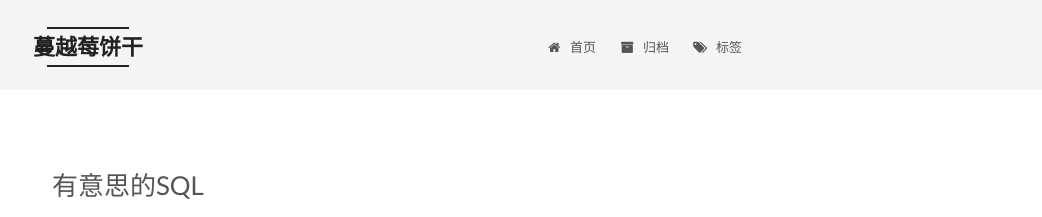
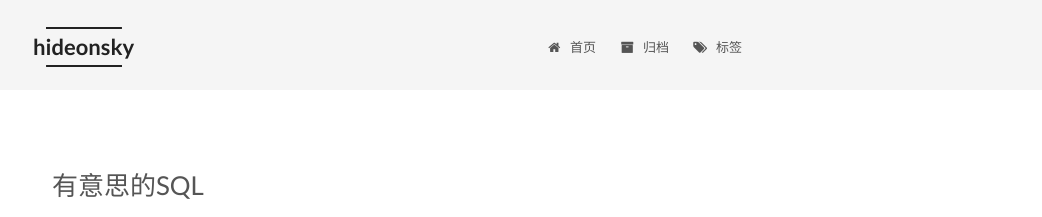
Before and after one commit to AirGoldenFish/airgoldenfish.github.io, a Jekyll site: the page built from index.html, in a window 1280 px wide. Shown: the top 217 px of the page, without its empty margins (238-1280 px from the left). Built offline with Jekyll 4.4.1, drawn with Linux system fonts in a browser that asks for light colours; the list of posts is cut into pages by our own code.

Commit message:
Update _config.yml

```diff
--- a/_config.yml
+++ b/_config.yml
@@ -4,10 +4,10 @@
 # ---------------------------------------------------------------
 
 # Site
-title: 蔓越莓饼干
+title: hideonsky
 subtitle:
 description:
-author: 蔓越莓饼干
+author: hideonsky
 # Support language: de, en, fr-FR, id, ja, ko, pt-BR, pt, ru, zh-Hans, zh-hk, zh-tw
 language: zh-Hans
 date_format: '%Y-%m-%d'
```
